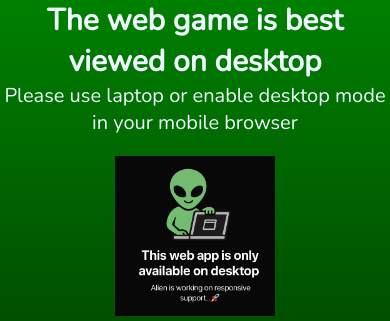
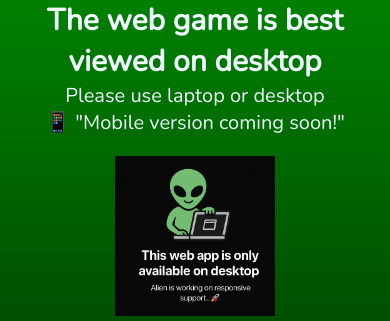
Before and after one commit to deepan-codes/ALIEN-PLAYS, a plain HTML site: page index.html in a window 390 px wide. Shown: the top 321 px of the page. Drawn offline with nearby package versions, Linux system fonts and the light colour scheme.

Commit message:
Update index.html

```diff
--- a/index.html
+++ b/index.html
@@ -87,7 +87,9 @@
     </div>
     <div class="alert">
       <h2>The web game is best viewed on desktop</h2>
-      <p>Please use laptop or enable desktop mode in your mobile browser</p>
+      <p>Please use laptop or desktop</p>
+      <p>
+📱 "Mobile version coming soon!"</p>
       <img class="alien-img" src="alienprogress.png" />
       <footer class="foot">
         <span class="name">Built by Deepan 👾 Game on!</span>
```
